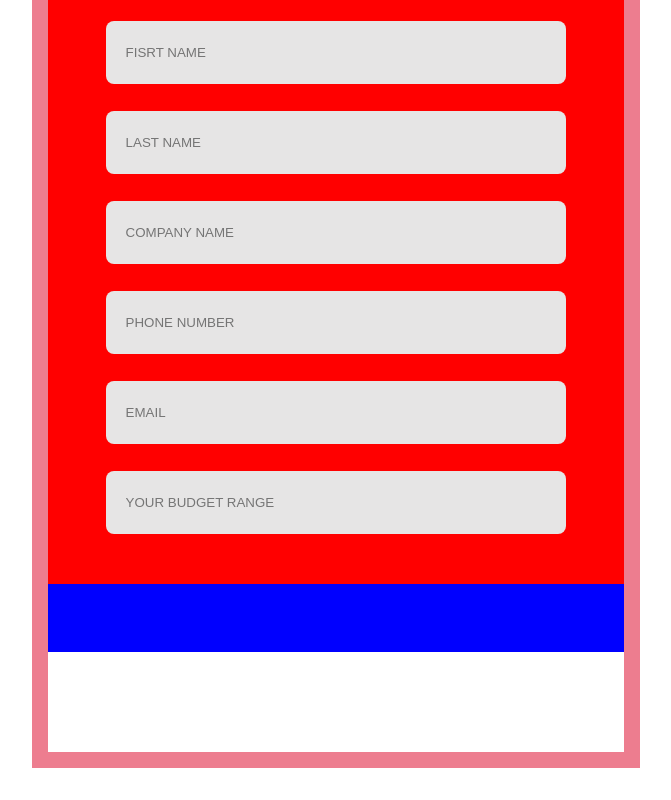
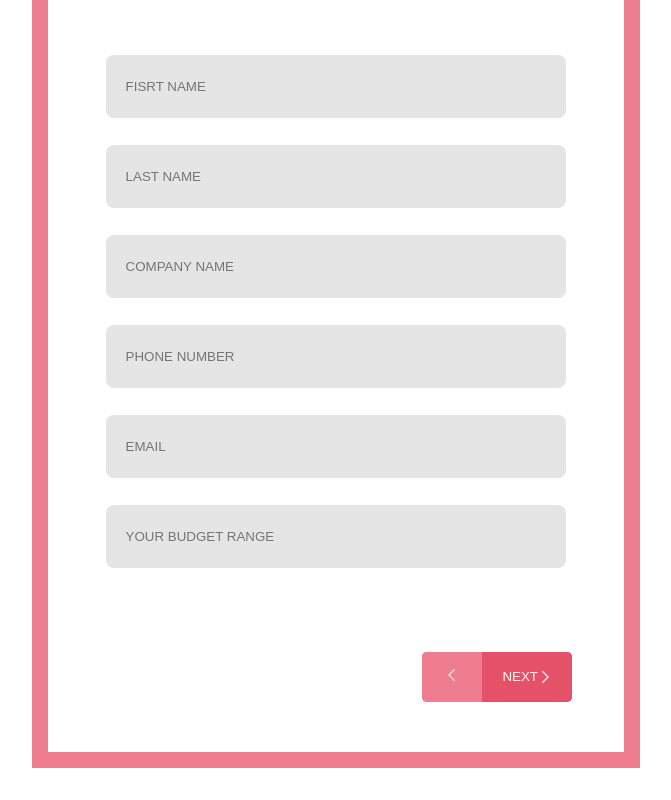
Before and after one commit to rkotchamp/rkot-agency, a React (Vite) app: page / in a window 1280 px wide. Shown: the part 3435-4235 px from the top of the page, without its empty margins (0-671 px from the left). Built offline with nearby package versions, Linux system fonts and the light colour scheme.

Commit message:
continued styling the contact form

```diff
--- a/src/Components/Testimonials&Contacts/Contact/Contact.css
+++ b/src/Components/Testimonials&Contacts/Contact/Contact.css
@@ -67,17 +67,17 @@
 .formSpace {
   width: 100%;
   height: 80%;
-  background-color: blue;
+  /* background-color: blue; */
 }
 .formSpace .form {
   width: 100%;
-  height: 90%;
+  height: 100%;
   display: flex;
   flex-direction: column;
   align-items: center;
   justify-content: center;
   gap: 27px;
-  background-color: red;
+  /* background-color: red; */
 }
 
 .form .input {
@@ -96,3 +96,39 @@
   font-size: 18px;
   border: 1px solid var(--light-focus-color);
 }
+
+.positionBtn {
+  display: flex;
+  justify-content: flex-end;
+  padding-right: 9%;
+}
+
+.btns {
+  width: 150px;
+  height: 50px;
+  background-color: var(--focus-color);
+  border-radius: 5px;
+  display: flex;
+  justify-content: center;
+  align-items: center;
+}
+
+.btns .prevBtn {
+  height: 100%;
+  width: 40%;
+  border: none;
+  background-color: var(--light-focus-color);
+  border-radius: 5px 0px 0px 5px;
+}
+
+.btns .nextBtn {
+  width: 60%;
+  height: 100%;
+  border: none;
+  background-color: var(--focus-color);
+  color: var(--primary-color);
+  border-radius: 0px 5px 5px 0px;
+  display: flex;
+  justify-content: center;
+  align-items: center;
+}
--- a/src/Components/Testimonials&Contacts/Contact/Contact.jsx
+++ b/src/Components/Testimonials&Contacts/Contact/Contact.jsx
@@ -1,4 +1,6 @@
 import { useState } from "react";
+import prevBtn from "../../../assets/Images/prev.png";
+import nextBtn from "../../../assets/Images/next.png";
 import "./Contact.css";
 
 const contactDetails = [
@@ -60,6 +62,17 @@ function Contact() {
           />
         </form>
       </div>
+      <div className="positionBtn">
+        <div className="btns">
+          <button className="prevBtn">
+            <img src={prevBtn} alt="previous icon" />
+          </button>
+          <button className="nextBtn">
+            NEXT
+            <img src={nextBtn} alt="Next button icon" />
+          </button>
+        </div>
+      </div>
     </div>
   );
 }
```
Also changed, not shown: src/assets/Images/next.png (added), src/assets/Images/prev.png (added).
